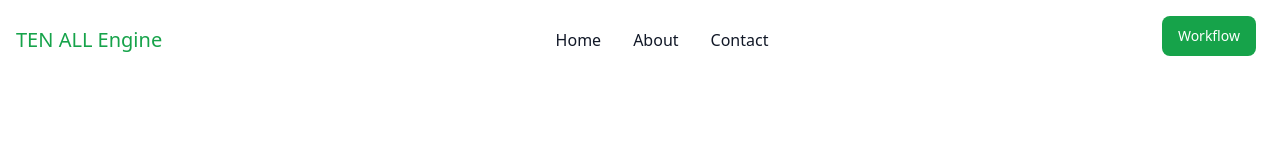
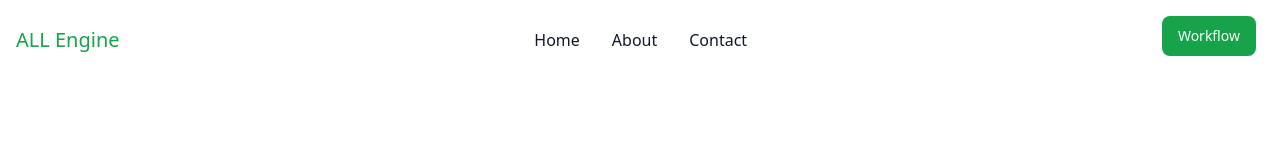
Before and after one commit to Prince260602/eduEverything-Engine, a React (Vite) app in the folder frontend/: page / in a window 1280 px wide. Shown: the top 160 px of the page. Built offline with nearby package versions, Linux system fonts and the light colour scheme.

Commit message:
Update Navbar.jsx

```diff
--- a/frontend/src/components/Common/Navbar/Navbar.jsx
+++ b/frontend/src/components/Common/Navbar/Navbar.jsx
@@ -203,7 +203,7 @@ export default function Navbar() {
             className="flex items-center space-x-3 rtl:space-x-reverse"
           >
             <span className="self-center text-xl text-[#16a34a] font-medium whitespace-nowrap">
-              TEN ALL Engine
+              ALL Engine
             </span>
           </a>
           <div className="flex md:order-2 space-x-3 md:space-x-0 rtl:space-x-reverse">
```
